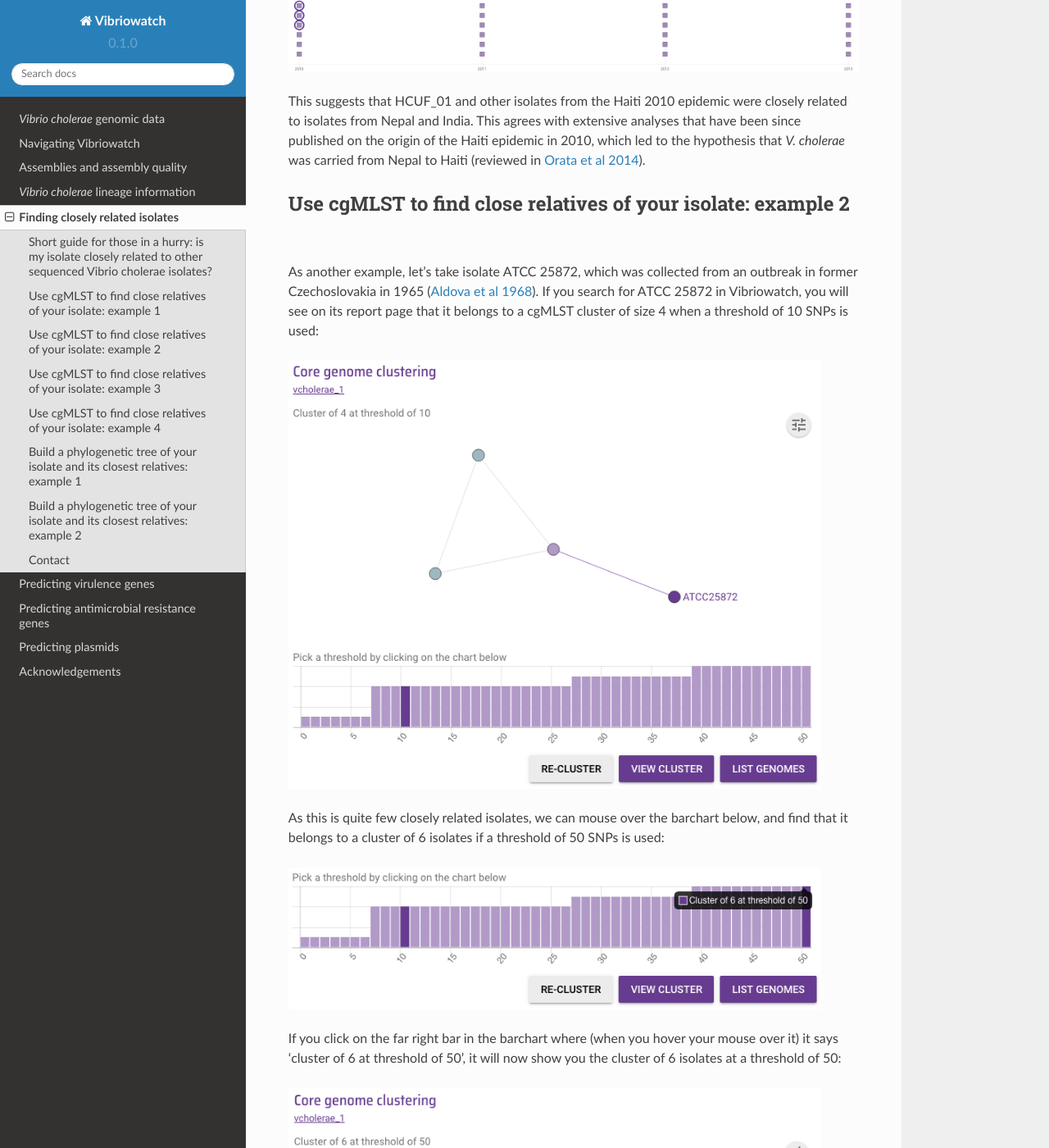
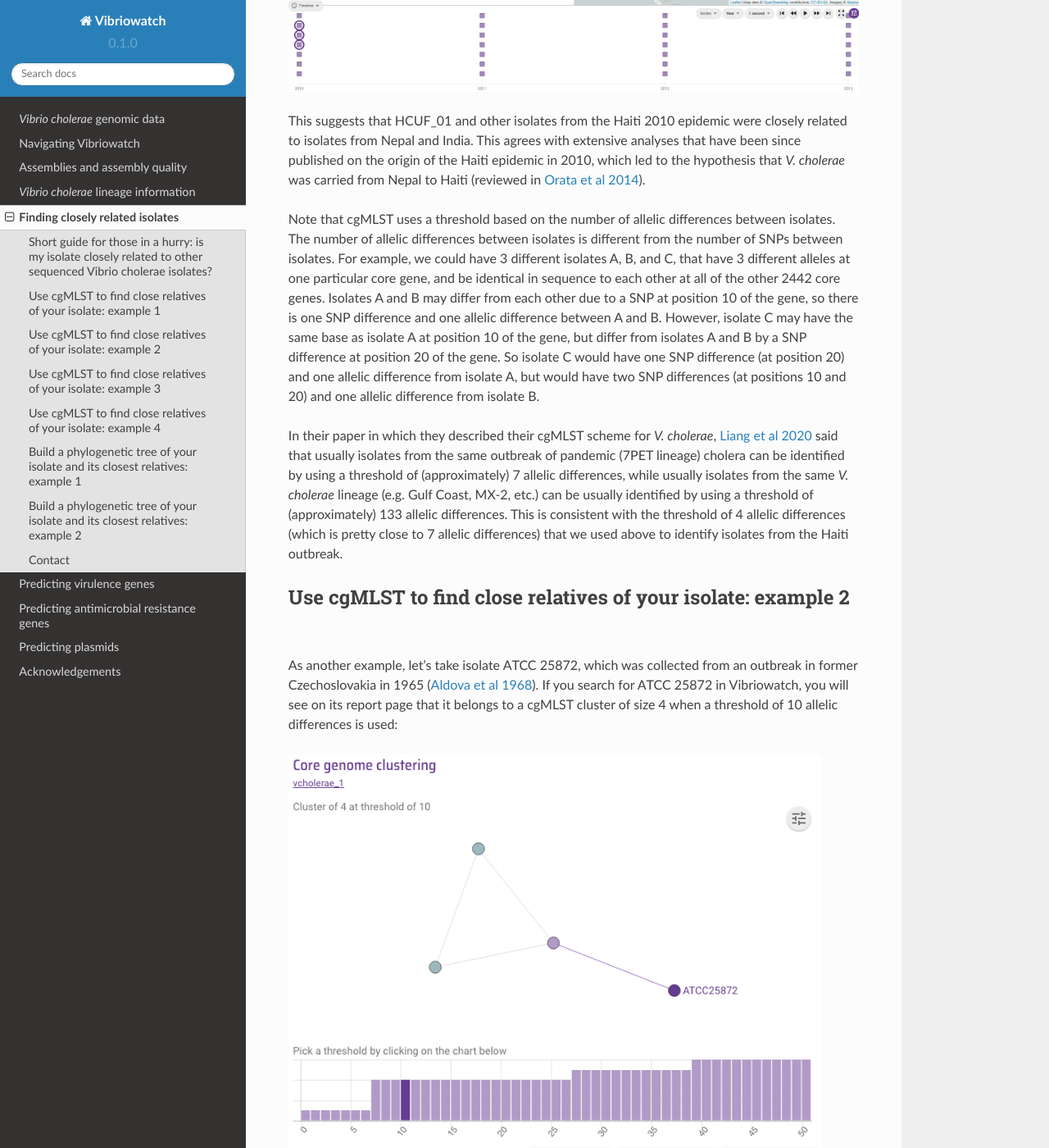
Before and after one commit to avrilcoghlan/vibriowatch, a Sphinx documentation site: the page built from docs/source/closerelatives.rst, in a window 1280 px wide and 1400 px high, scrolled down 8064 px. Shown: the whole window at 82% size. Built offline with Sphinx 7.4.7 and the Read the Docs theme 2.0.0, drawn with Linux system fonts in a browser that asks for light colours; some of the changed text lies outside the part shown.

Commit message:
Update closerelatives.rst
Updated description of cgMLST to be based on allelic differences (not SNPs)

```diff
--- a/docs/source/closerelatives.rst
+++ b/docs/source/closerelatives.rst
@@ -42,13 +42,12 @@ This shows that HCUF_01 belongs to a 'cluster' of 1049 closely related isolates.
 
 These are the most closely related isolates among all the sequenced *V. cholerae* genomes that are in Vibriowatch (about 5000 genomes so far).
 
-In this case, the cluster was defined using a threshold of 10 base differences (10 SNPs) between isolates, ie.
-all the isolates in this cluster differ from each other by 10 or fewer SNPs in a
-set of 2443 'core' *V. cholerae* genes.
+In this case, the cluster was defined using a threshold of 10 allelic differences between isolates, ie.
+all the isolates in this cluster have different alleles at 10 or fewer of the 2443 'core' *V. cholerae* genes.
 
-If you move your mouse over the far left of the barchart below, you may see that if a stricter threshold is used to define a cluster (e.g. 4 SNPs), then your isolate belongs to a smaller cluster of close relatives.
+If you move your mouse over the far left of the barchart below, you may see that if a stricter threshold is used to define a cluster (e.g. 4 allelic differences), then your isolate belongs to a smaller cluster of close relatives.
 
-For example, for isolate HCUF-01, if we move our mouse over the far left bar in the barchart, we can see that above the smallest bar it says 'cluster of 138 at threshold of 4' (ie. using a threshold of 4 SNPs):
+For example, for isolate HCUF-01, if we move our mouse over the far left bar in the barchart, we can see that above the smallest bar it says 'cluster of 138 at threshold of 4' (ie. using a threshold of 4 allelic differences):
 
 .. image:: Picture51.png
   :width: 650
@@ -88,14 +87,14 @@ If you scroll down the report page for HCUF_01, you will come to the 'core genom
 .. image:: Picture27.png
   :width: 650
 
-This shows that HCUF_01 belongs to a cgMLST cluster of 1049 isolates, when a threshold of 10 base differences (10 SNPs) is used to define clusters (ie. when any two isolates that differ by 10 or fewer SNPs in the 2443 core genes are put into the same cgMLST cluster).
+This shows that HCUF_01 belongs to a cgMLST cluster of 1049 isolates, when a threshold of 10 allelic differences is used to define clusters (ie. when any two isolates that differ in their sequence at 10 or fewer of the 2443 core genes, are put into the same cgMLST cluster).
 
-Since 1049 is a large number of related isolates, we can see if we can reduce the number of close relatives by using a stricter threshold for the allowed number of SNPs. If we mouse over the bars in the barchart, we can see that above the smallest bar it says 'cluster of 138 at threshold of 4':
+Since 1049 is a large number of related isolates, we can see if we can reduce the number of close relatives by using a stricter threshold for the allowed number of allelic differences. If we mouse over the bars in the barchart, we can see that above the smallest bar it says 'cluster of 138 at threshold of 4':
 
 .. image:: Picture51.png
   :width: 650
 
-This means that when a threshold of 4 base differences (4 SNPs) is used to define clusters (ie. when any two isolates that differ by 4 or fewer SNPs in the 2443 core genes are put into the same cgMLST cluster), then HCUF_01 is put into a cgMLST cluster with 138 closely related isolates. If you click on that bar in the barchart, you will see that cluster of 138 isolates, including HCUF_01:
+This means that when a threshold of 4 allelic differences is used to define clusters (ie. when any two isolates that differ in their sequence at 4 or fewer of the 2443 core genes, are put into the same cgMLST cluster), then HCUF_01 is put into a cgMLST cluster with 138 closely related isolates. If you click on that bar in the barchart, you will see that cluster of 138 isolates, including HCUF_01:
 
 .. image:: Picture52.png
   :width: 650
@@ -132,17 +131,34 @@ This suggests that HCUF_01 and other isolates from the Haiti 2010 epidemic were
 
 .. _Orata et al 2014: https://pubmed.ncbi.nlm.nih.gov/24699938/
 
+Note that cgMLST uses a threshold based on the number of allelic differences between isolates.
+The number of allelic differences between isolates is different from the number of SNPs between isolates.
+For example, we could have 3 different isolates A, B, and C, that have 3 different alleles at one particular core gene,
+and be identical in sequence to each other at all of the other 2442 core genes.
+Isolates A and B may differ from each other due to a SNP at position 10 of the gene, so there is one SNP difference and one allelic
+difference between A and B. However, isolate C may have the same base as isolate A at position 10 of the gene, but
+differ from isolates A and B by a SNP difference at position 20 of the gene. So isolate C would have one SNP difference (at position 20)
+and one allelic difference from isolate A, but would have two SNP differences (at positions 10 and 20) and one allelic
+difference from isolate B.
+
+In their paper in which they described their cgMLST scheme for *V. cholerae*, `Liang et al 2020`_ said that usually isolates from the
+same outbreak of pandemic (7PET lineage) cholera can be identified by using a threshold of (approximately) 7 allelic differences, while usually isolates from the same *V. cholerae*
+lineage (e.g. Gulf Coast, MX-2, etc.) can be usually identified by using a threshold of (approximately) 133 allelic differences. This is consistent with
+the threshold of 4 allelic differences (which is pretty close to 7 allelic differences) that we used above to identify isolates from the Haiti outbreak.
+
+.. _Liang et al 2020: https://pubmed.ncbi.nlm.nih.gov/32540931/
+
 Use cgMLST to find close relatives of your isolate: example 2
 -------------------------------------------------------------
 
-As another example, let's take isolate ATCC 25872, which was collected from an outbreak in former Czechoslovakia in 1965 (`Aldova et al 1968`_). If you search for ATCC 25872 in Vibriowatch, you will see on its report page that it belongs to a cgMLST cluster of size 4 when a threshold of 10 SNPs is used:
+As another example, let's take isolate ATCC 25872, which was collected from an outbreak in former Czechoslovakia in 1965 (`Aldova et al 1968`_). If you search for ATCC 25872 in Vibriowatch, you will see on its report page that it belongs to a cgMLST cluster of size 4 when a threshold of 10 allelic differences is used:
 
 .. _Aldova et al 1968: https://pubmed.ncbi.nlm.nih.gov/5640984/
 
 .. image:: Picture53.png
   :width: 650
 
-As this is quite few closely related isolates, we can mouse over the barchart below, and find that it belongs to a cluster of 6 isolates if a threshold of 50 SNPs is used:
+As this is quite few closely related isolates, we can mouse over the barchart below, and find that it belongs to a cluster of 6 isolates if a threshold of 50 allelic differences is used:
 
 .. image:: Picture54.png
   :width: 650
```
